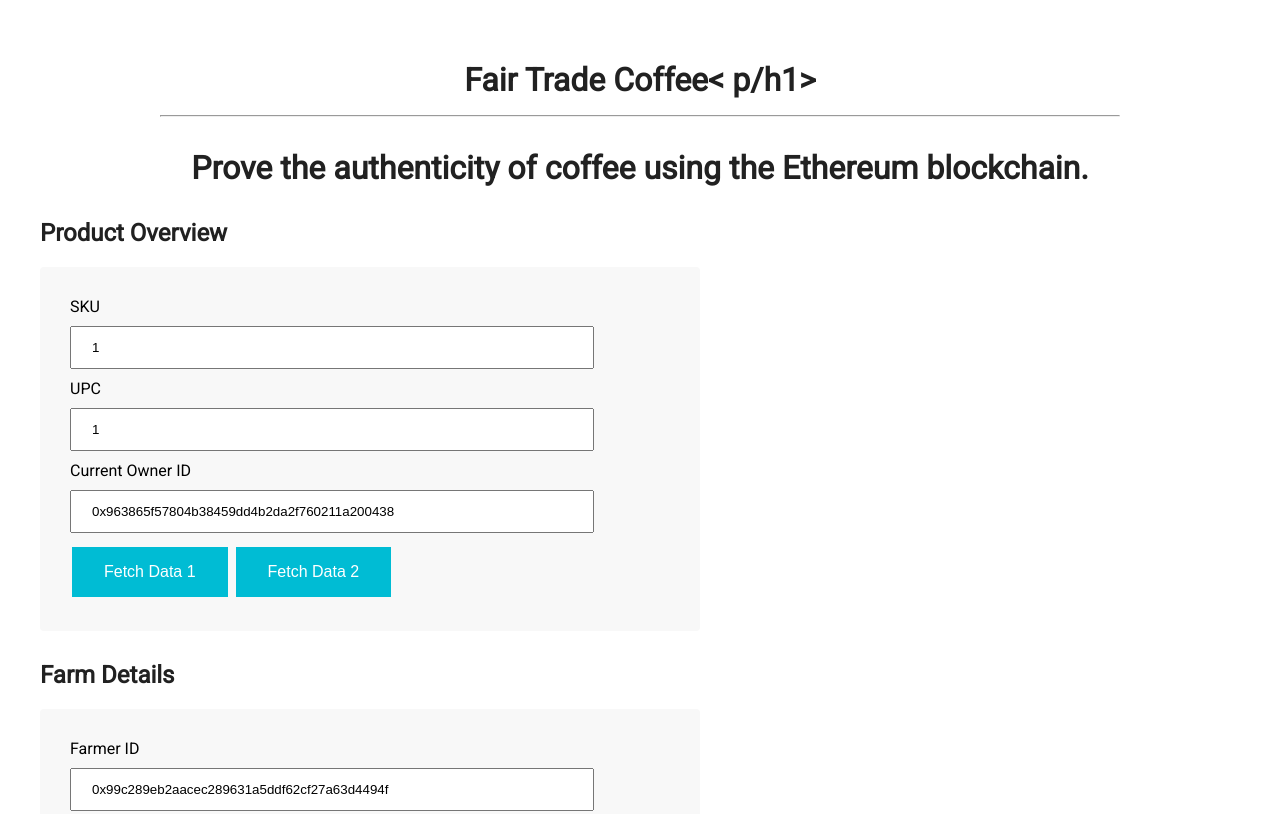
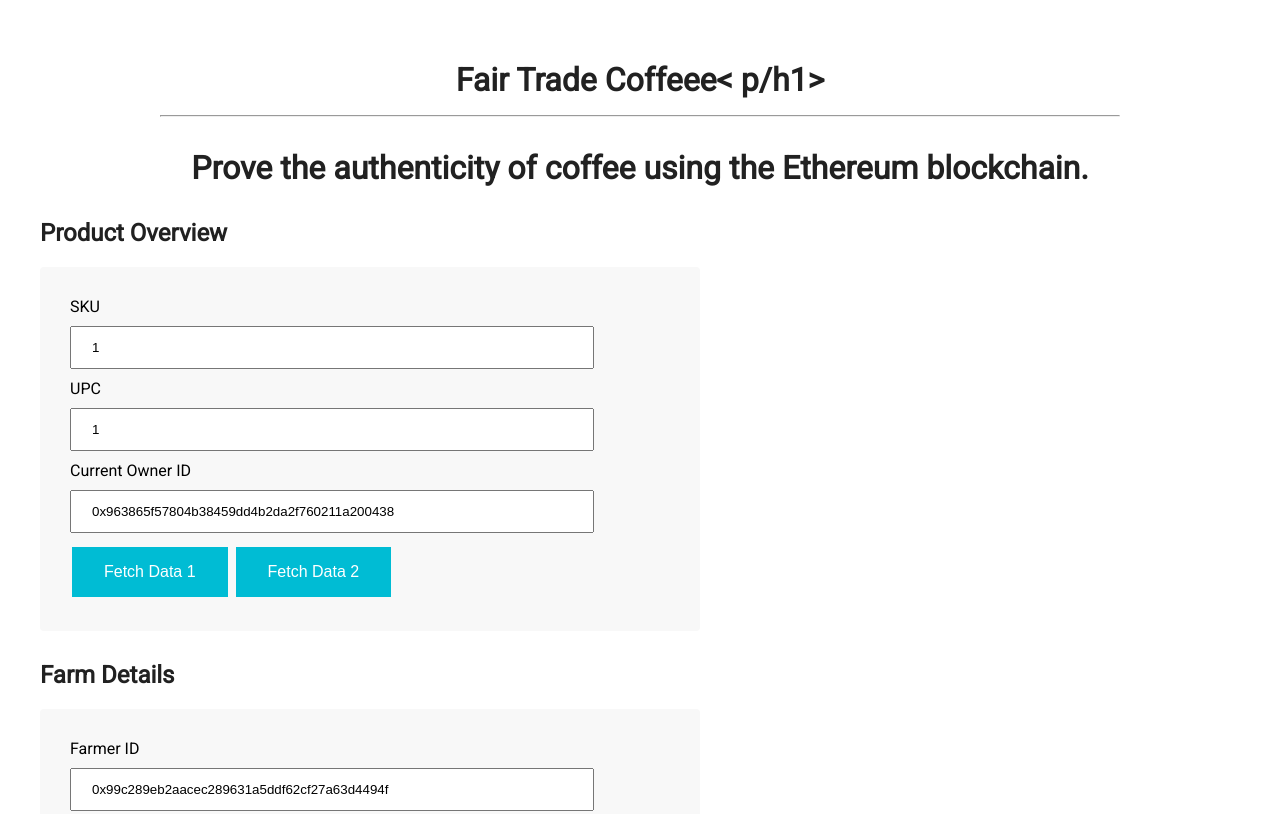
Before and after one commit to kkeaveney/udacity-blockchain-developer-nanodegree, a website: page Project_6B/index.html in a window 1280 px wide. Shown: the top 814 px of the page. Drawn offline with nearby package versions, Linux system fonts and the light colour scheme; files whose address does not match are found by name.

Commit message:
updated index.html

```diff
--- a/Project_6B/index.html
+++ b/Project_6B/index.html
@@ -11,7 +11,7 @@
 
 <body>
     <div class="container">
-        <h1 style="text-align: center;">Fair Trade Coffee< p/h1>
+        <h1 style="text-align: center;">Fair Trade Coffeee< p/h1>
         <hr>
         <p style="text-align: center;">Prove the authenticity of coffee using the Ethereum blockchain.</p>
     </div>
```
